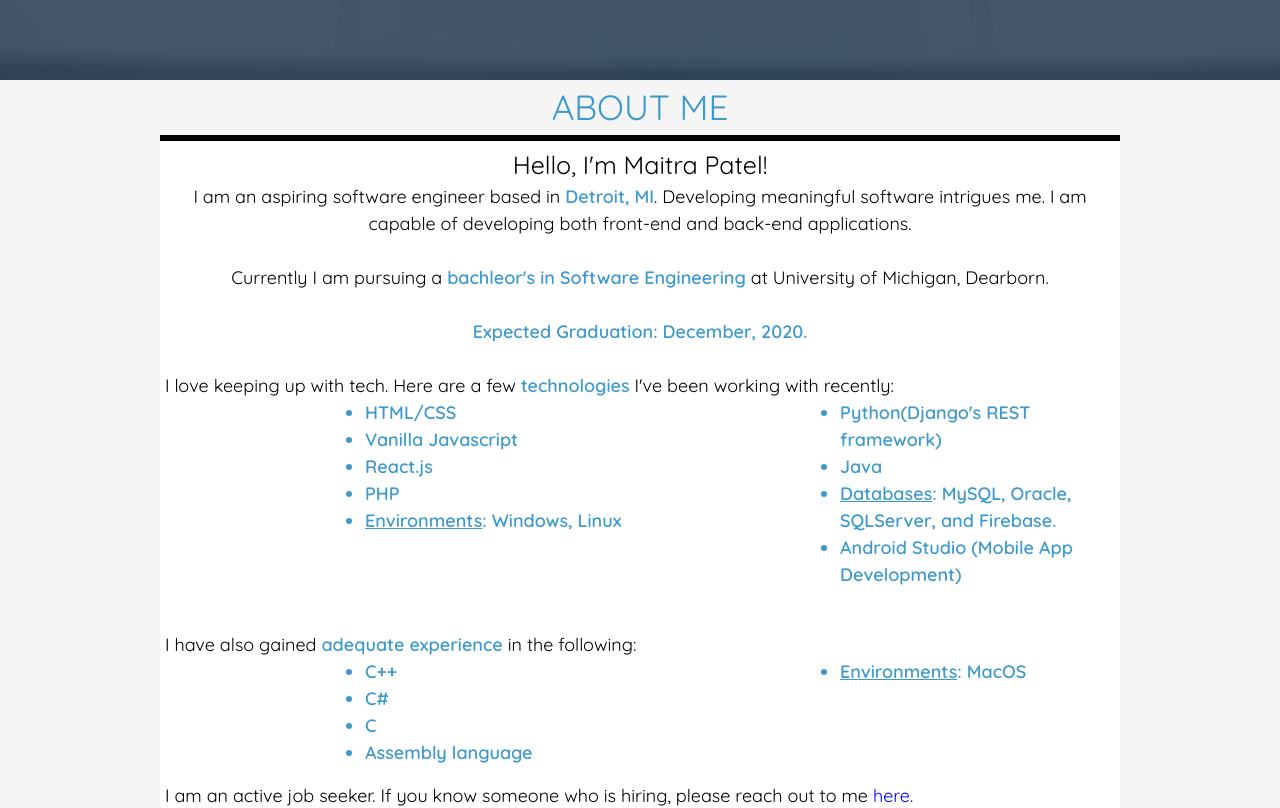
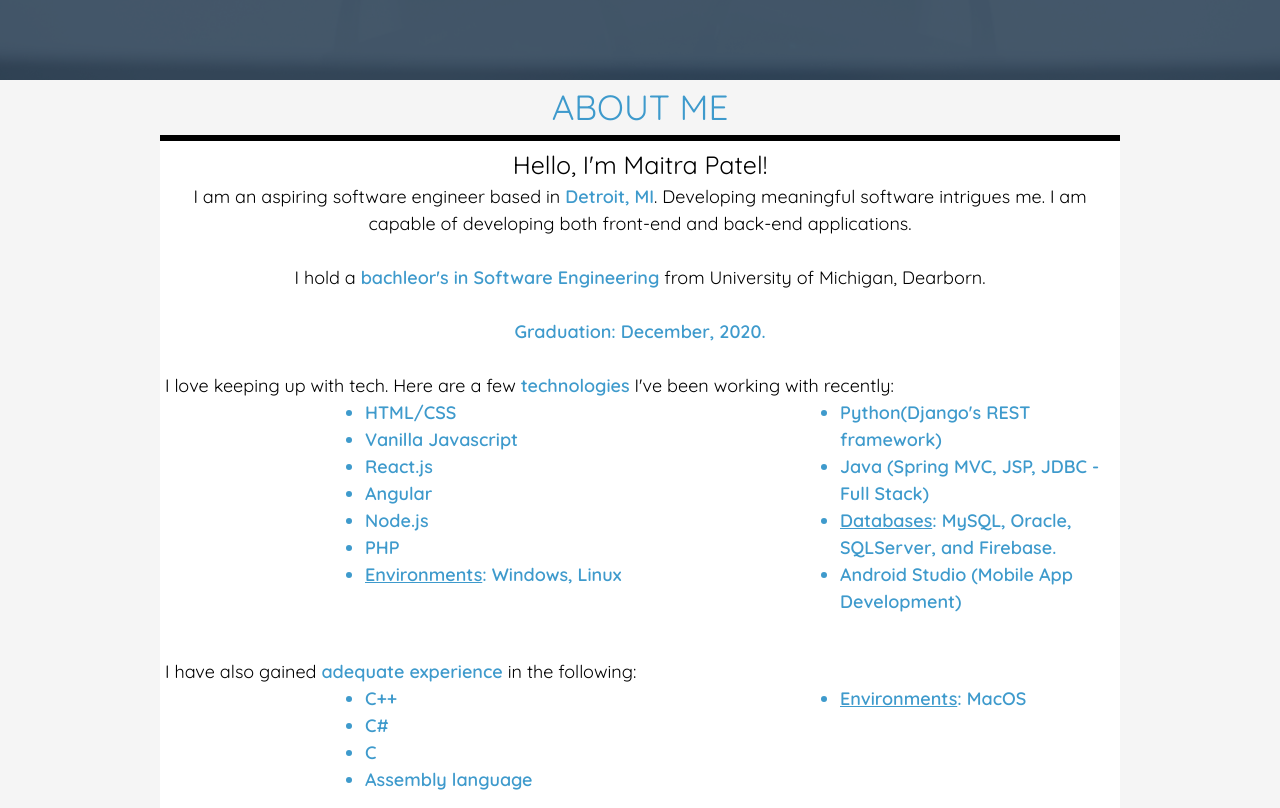
Before and after one commit to maitrabp/portfolio, a React (Create React App) app in the folder myportfolio/: page / in a window 1280 px wide. Shown: the part 720-1528 px from the top of the page. Built offline with nearby package versions, Linux system fonts and the light colour scheme.

Commit message:
Update About.js

```diff
--- a/myportfolio/src/About.js
+++ b/myportfolio/src/About.js
@@ -11,11 +11,11 @@ export default function About() {
         software intrigues me. I am capable of developing both front-end and
         back-end applications.<br></br>
         <br></br>
-        Currently I am pursuing a{" "}
-        <span id="highlighted">bachleor's in Software Engineering</span> at
+        I hold a {" "}
+        <span id="highlighted">bachleor's in Software Engineering</span> from
         University of Michigan, Dearborn. <br></br>
         <br></br>
-        <span id="highlighted">Expected Graduation: December, 2020.</span>
+        <span id="highlighted">Graduation: December, 2020.</span>
         <br></br>
         <br></br>
         <div style={{ textAlign: "left" }}>
@@ -29,6 +29,8 @@ export default function About() {
               <li id="highlighted">HTML/CSS</li>
               <li id="highlighted">Vanilla Javascript</li>
               <li id="highlighted">React.js</li>
+              <li id="highlighted">Angular</li>
+              <li id="highlighted">Node.js</li>
               <li id="highlighted">PHP</li>
               <li id="highlighted">
                 <u>Environments</u>: Windows, Linux
@@ -38,7 +40,7 @@ export default function About() {
           <div className="skillSection2">
             <ul style={{ listStyleType: "disc" }}>
               <li id="highlighted">Python(Django's REST framework)</li>
-              <li id="highlighted">Java </li>
+              <li id="highlighted">Java (Spring MVC, JSP, JDBC - Full Stack) </li>
               <li id="highlighted">
                 <u>Databases</u>: MySQL, Oracle, SQLServer, and Firebase.{" "}
               </li>
```
